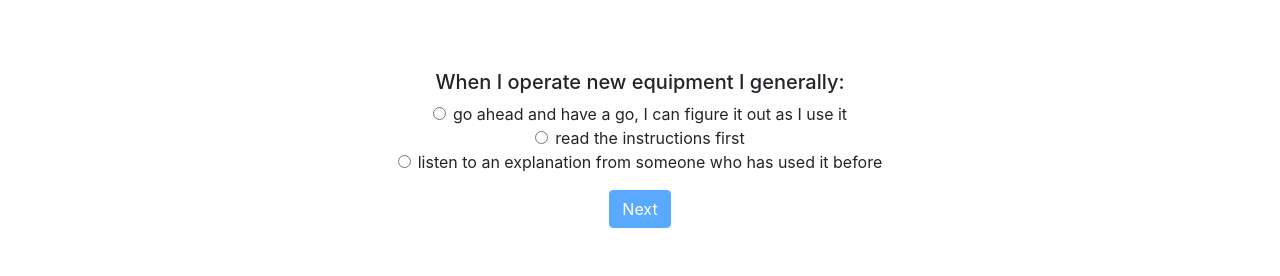
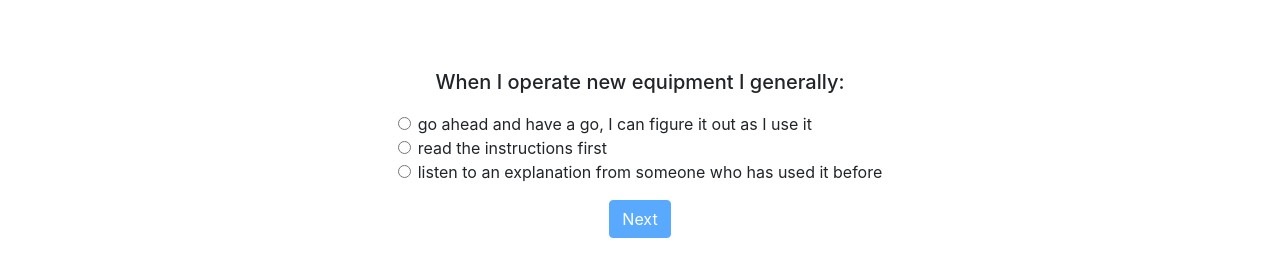
Before and after one commit to vsrromero/WhiteHeadRoss, a plain HTML site: page index.html in a window 1280 px wide. Both pictures are taken after a click on the button "Iniciar Teste". Shown: the part 150-426 px from the top of the page. Drawn offline with nearby package versions, Linux system fonts and the light colour scheme.

Commit message:
Adjusted the options aligments

```diff
--- a/assets/scripts/script.js
+++ b/assets/scripts/script.js
@@ -27,7 +27,9 @@ function createCarouselItems() {
         itemDiv.innerHTML = `
             <div class="d-flex flex-column justify-content-center align-items-center">
                 <h5>${q.question}</h5>
-                ${shuffledOptions}
+                <div class="options">
+                    ${shuffledOptions}
+                </div>
                 <div class="button-group mt-3">
                     ${index !== 0 ? `<button class="btn btn-secondary mr-2" onclick="prevQuestion()">Back</button>` : ''}
                     ${index !== questions.length - 1 ? `<button class="btn btn-primary next-btn" onclick="nextQuestion(${index})" disabled>Next</button>` : `<button class="btn btn-success finish-btn" onclick="finishTest()" disabled>Finish</button>`}
--- a/assets/styles/style.css
+++ b/assets/styles/style.css
@@ -16,6 +16,27 @@ header {
 header h1 {
     margin-top: 60px; /* Espaço entre o cabeçalho e o título */
     text-align: center; /* Alinhamento do texto no centro */
+}
+
+.carousel-inner {
+    text-align: center; /* Centraliza o texto dentro do carousel */
+}
+
+.carousel-item {
+    display: none; /* Inicia oculto até o teste começar */
+}
+
+.carousel-item.active {
+    display: block;
+}
+
+.carousel-item h5 {
+    text-align: left; /* Alinha o título da pergunta à esquerda */
+}
+
+.carousel-item .options {
+    text-align: left; /* Alinha o texto das opções à esquerda */
+    margin-top: 10px; /* Espaçamento superior para as opções */
 }
 
 #logo {
```
